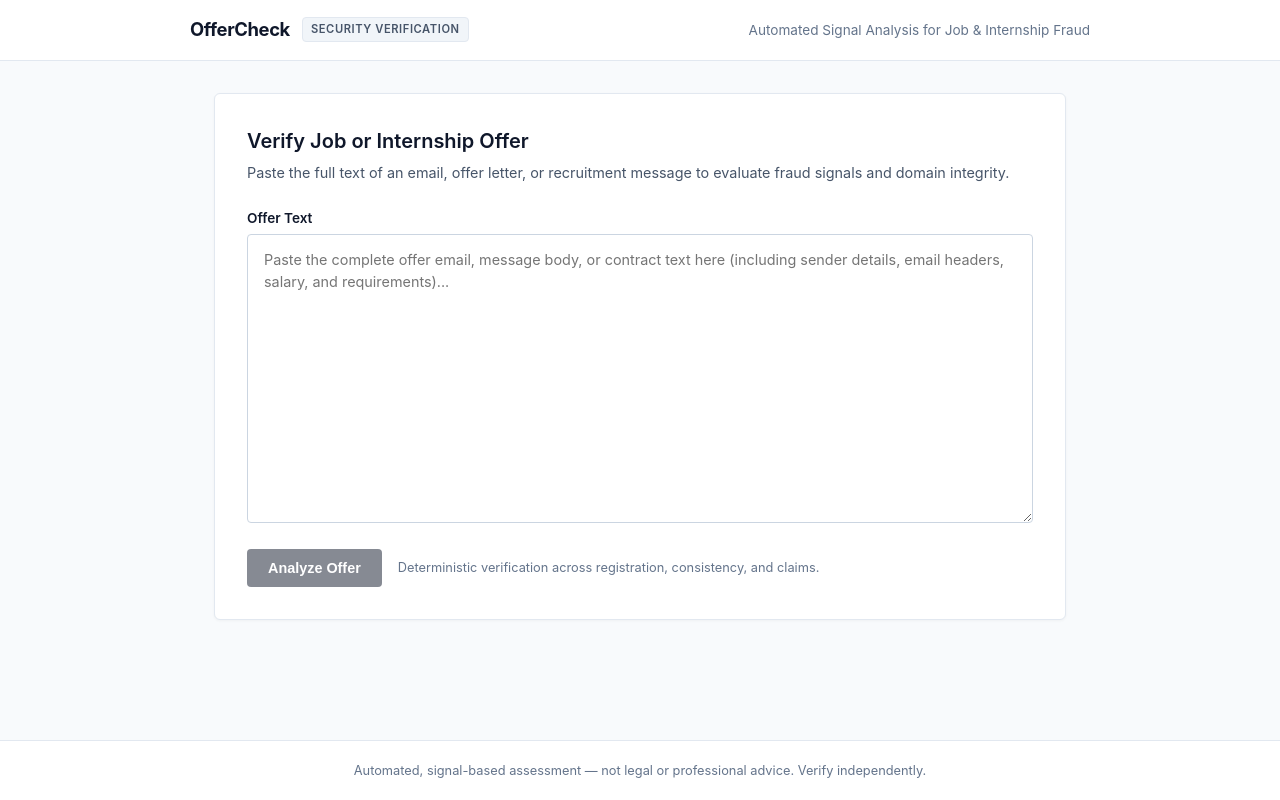
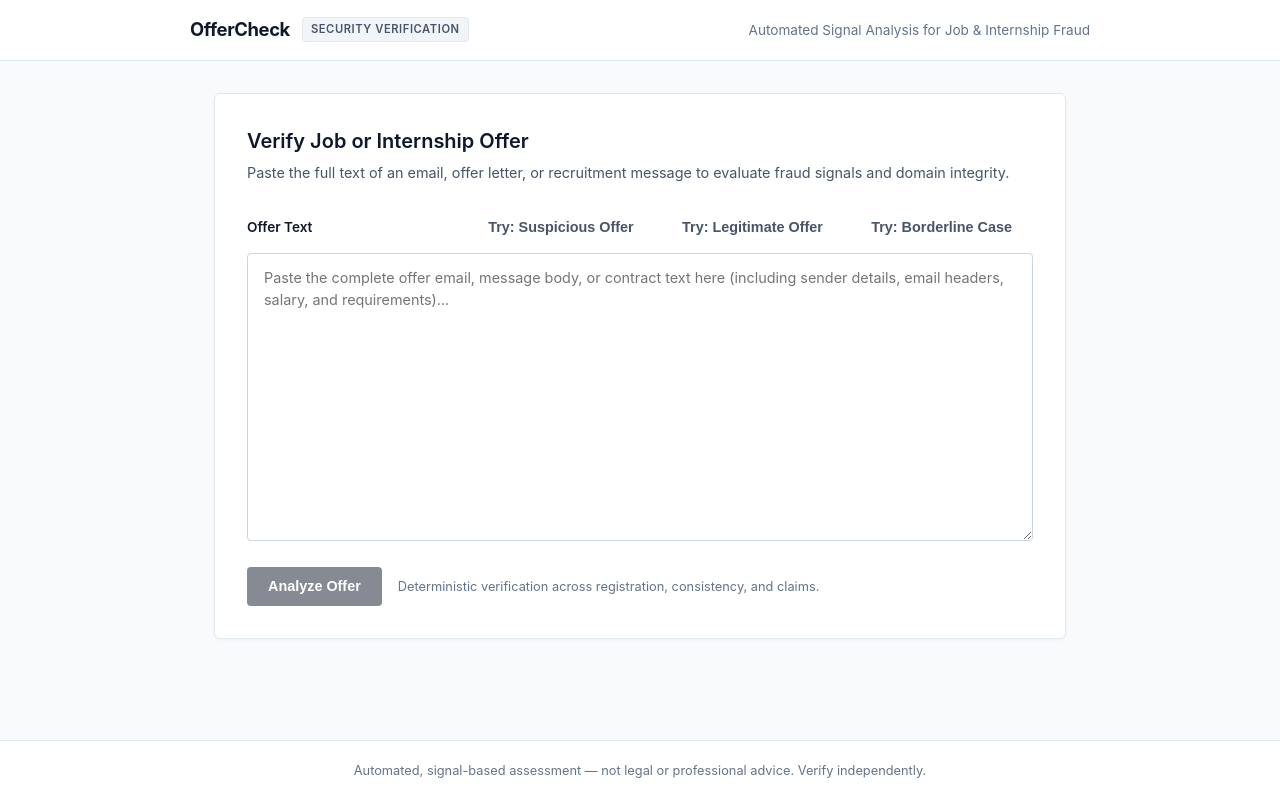
Before and after one commit to KarmveerSingh18/OfferCheck, a React app in the folder frontend/: page / in a window 1280 px wide. Built offline with nearby package versions, Linux system fonts and the light colour scheme; the HTML template or start-up script is replaced by a standard one.

Commit message:
feat: add sample offer buttons and empty-submission guard

```diff
--- a/frontend/src/components/InputPanel.jsx
+++ b/frontend/src/components/InputPanel.jsx
@@ -5,6 +5,86 @@
   'Checking domain registration...',
   'Searching for company presence...',
   'Scoring evidence...'
+];
+
+const SAMPLE_SUSPICIOUS = `Subject: Exciting Remote Data Entry Position - Start Immediately!
+From: sarah.thompson@gmail.com
+
+Hi there,
+
+I'm Sarah Thompson, a Senior Recruiter at Google. I found your resume on Indeed and I'm impressed with your qualifications. We have an immediate opening for a Remote Data Entry Specialist.
+
+Position Details:
+- Company: Google LLC
+- Position: Remote Data Entry Specialist
+- Pay: $65/hr
+- Hours: Flexible, 20-40 hrs/week
+- Location: 100% Remote
+
+To secure your position, we require a $250 refundable equipment insurance fee. This will be returned after 90 days of employment. Please send payment via Zelle to equipment.dept@gmail.com.
+
+Once payment is confirmed, we'll ship your equipment and onboarding materials within 48 hours.
+
+Best regards,
+Sarah Thompson
+Senior Recruiter, Google LLC
+sarah.thompson@gmail.com`;
+
+const SAMPLE_LEGITIMATE = `Subject: Offer of Employment - Software Engineer II
+From: recruiting@microsoft.com
+
+Dear Candidate,
+
+Following your interviews on May 15th and 20th, I am pleased to extend an offer of employment for the position of Software Engineer II at Microsoft Corporation.
+
+Position: Software Engineer II
+Team: Azure Cloud Infrastructure
+Location: Redmond, WA (Building 34)
+Start Date: July 15, 2025
+Base Salary: $165,000/year
+Signing Bonus: $25,000
+Annual Stock Award: $120,000 (vesting over 4 years)
+
+Benefits include comprehensive health/dental/vision insurance, 401(k) matching, and employee stock purchase plan.
+
+Please review the attached formal offer letter and return the signed copy within 10 business days to recruiting@microsoft.com.
+
+Best regards,
+Jennifer Walsh
+Senior Technical Recruiter
+Microsoft Corporation
+recruiting@microsoft.com`;
+
+const SAMPLE_BORDERLINE = `Subject: Contract Opportunity - Marketing Coordinator
+From: david.chen@talentpartners-recruiting.com
+
+Hi,
+
+I'm David Chen from Talent Partners Recruiting. We're hiring for a Marketing Coordinator contract role with one of our clients, Acme Corp.
+
+Role: Marketing Coordinator (Contract)
+Client: Acme Corp
+Duration: 6 months (possible extension)
+Rate: $35/hr
+Location: Hybrid - 2 days onsite in Chicago, IL
+
+Requirements:
+- 2+ years marketing experience
+- Proficiency in HubSpot and Google Analytics
+- Bachelor's degree in Marketing or related field
+
+If you're interested, please reply with your updated resume and availability for a phone screen this week.
+
+Best,
+David Chen
+Talent Partners Recruiting
+david.chen@talentpartners-recruiting.com
+(312) 555-0147`;
+
+const SAMPLES = [
+  { label: 'Try: Suspicious Offer', text: SAMPLE_SUSPICIOUS },
+  { label: 'Try: Legitimate Offer', text: SAMPLE_LEGITIMATE },
+  { label: 'Try: Borderline Case', text: SAMPLE_BORDERLINE },
 ];
 
 export default function InputPanel({ onAnalyze, isLoading, error }) {
@@ -46,9 +126,24 @@
 
       <form onSubmit={handleSubmit} className="analysis-form">
         <div className="form-group">
-          <label htmlFor="offer-text-input" className="form-label">
-            Offer Text
-          </label>
+          <div className="form-label-row">
+            <label htmlFor="offer-text-input" className="form-label">
+              Offer Text
+            </label>
+            <div className="sample-buttons">
+              {SAMPLES.map((sample) => (
+                <button
+                  key={sample.label}
+                  type="button"
+                  className="btn btn-sample"
+                  disabled={isLoading}
+                  onClick={() => setOfferText(sample.text)}
+                >
+                  {sample.label}
+                </button>
+              ))}
+            </div>
+          </div>
           <textarea
             id="offer-text-input"
             className="offer-textarea"
--- a/frontend/src/index.css
+++ b/frontend/src/index.css
@@ -153,6 +153,51 @@
   color: var(--text-primary);
   margin-bottom: 0.4rem;
 }
+
+.form-label-row {
+  display: flex;
+  justify-content: space-between;
+  align-items: center;
+  flex-wrap: wrap;
+  gap: 0.5rem;
+  margin-bottom: 0.4rem;
+}
+
+.form-label-row .form-label {
+  margin-bottom: 0;
+}
+
+.sample-buttons {
+  display: flex;
+  gap: 0.4rem;
+  flex-wrap: wrap;
+}
+
+.btn-sample {
+  display: inline-flex;
+  align-items: center;
+  font-size: 0.75rem;
+  font-weight: 500;
+  padding: 0.3rem 0.6rem;
+  border-radius: var(--radius-sm);
+  border: 1px solid var(--border-dark);
+  background-color: var(--bg-surface);
+  color: var(--text-secondary);
+  cursor: pointer;
+  transition: background-color 0.15s ease, border-color 0.15s ease, color 0.15s ease;
+}
+
+.btn-sample:hover:not(:disabled) {
+  background-color: var(--bg-subtle);
+  border-color: var(--text-muted);
+  color: var(--text-primary);
+}
+
+.btn-sample:disabled {
+  opacity: 0.4;
+  cursor: not-allowed;
+}
+
 
 .offer-textarea {
   width: 100%;
```
